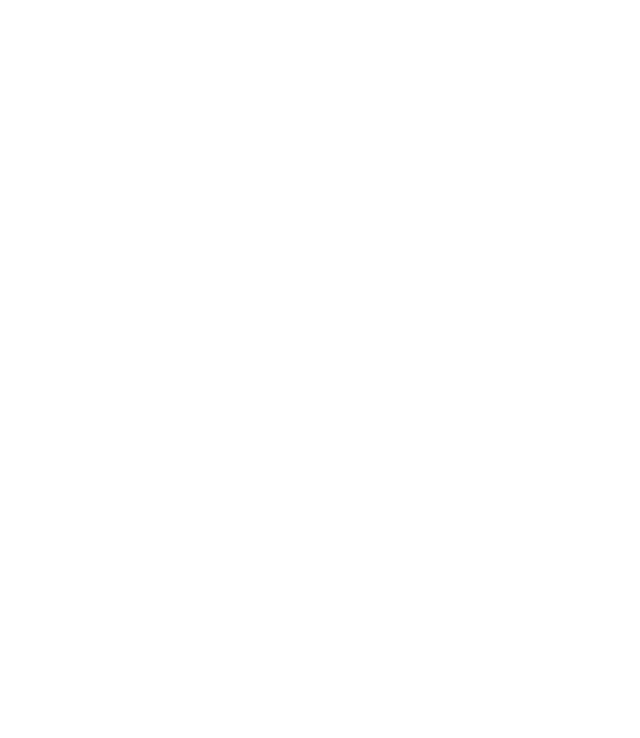
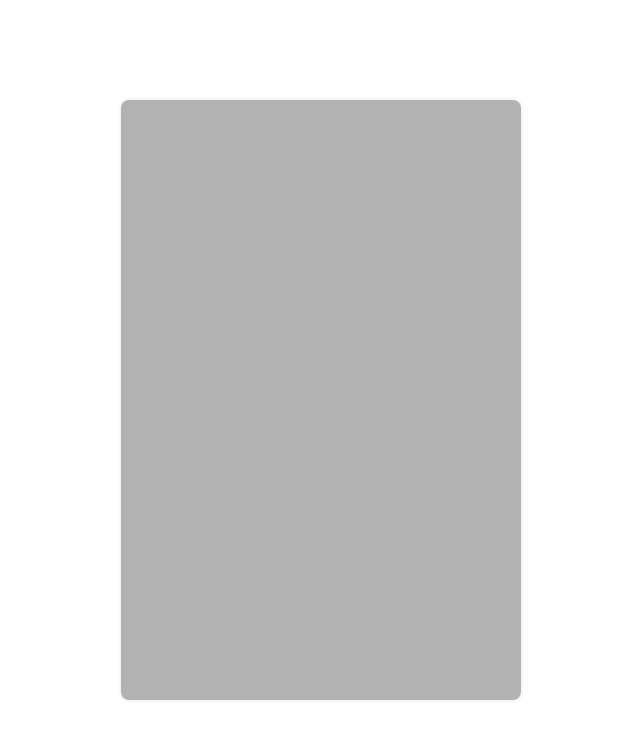
Before and after one commit to pantpad/simple-form-validation, a plain HTML site: page index.html in a window 1280 px wide. Shown: the whole page, without its empty margins (319-959 px from the left). Drawn offline with Linux system fonts and the light colour scheme.

Commit message:
Style the form container

```diff
--- a/index.html
+++ b/index.html
@@ -9,8 +9,10 @@
     <title>Simple Form Validation</title>
 </head>
 <body>
-    <div class="container">
+    <div class="form-container">
+        <form novalidate>
 
+        </form>
     </div>
 </body>
 </html>
--- a/style.css
+++ b/style.css
@@ -35,4 +35,18 @@ body {
   color: var(--dark-electric-blue);
   font-size: inherit;
   font-size: 1.6rem;
+  position: relative;
+  height: 100svh;
+  background-color: rgba(0, 0, 0, 0.001);
 }
+
+.form-container {
+  width: 400px;
+  height: 600px;
+  background-color: rgba(0, 0,  0,  0.3);
+  box-shadow: 0 0 0.5rem rgba(0, 0, 0, 0.1);
+  position: absolute;
+  inset: 0;
+  margin: auto;
+  border-radius: 8px;
+}
```
Also changed, not shown: 1 other file.
